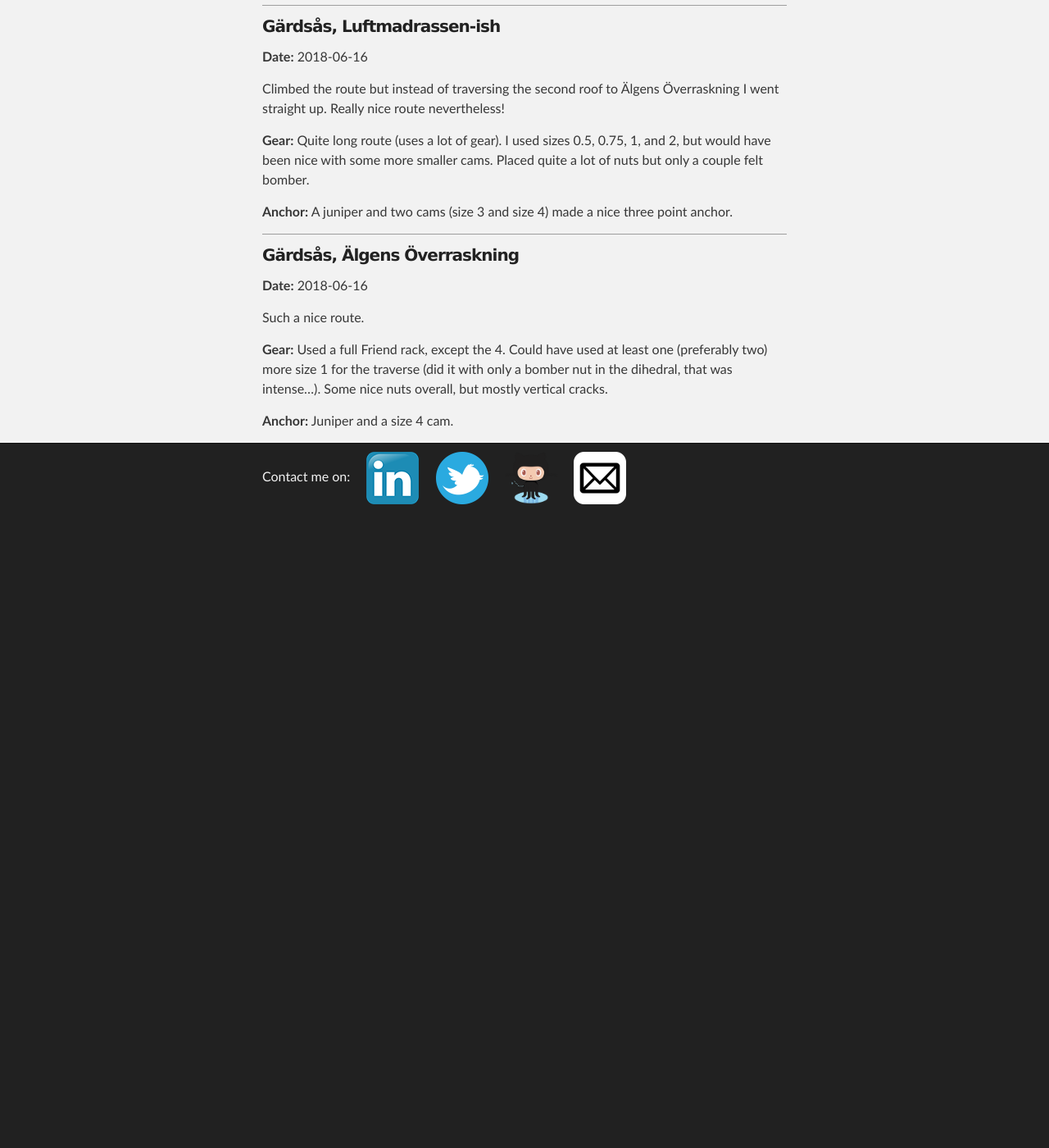
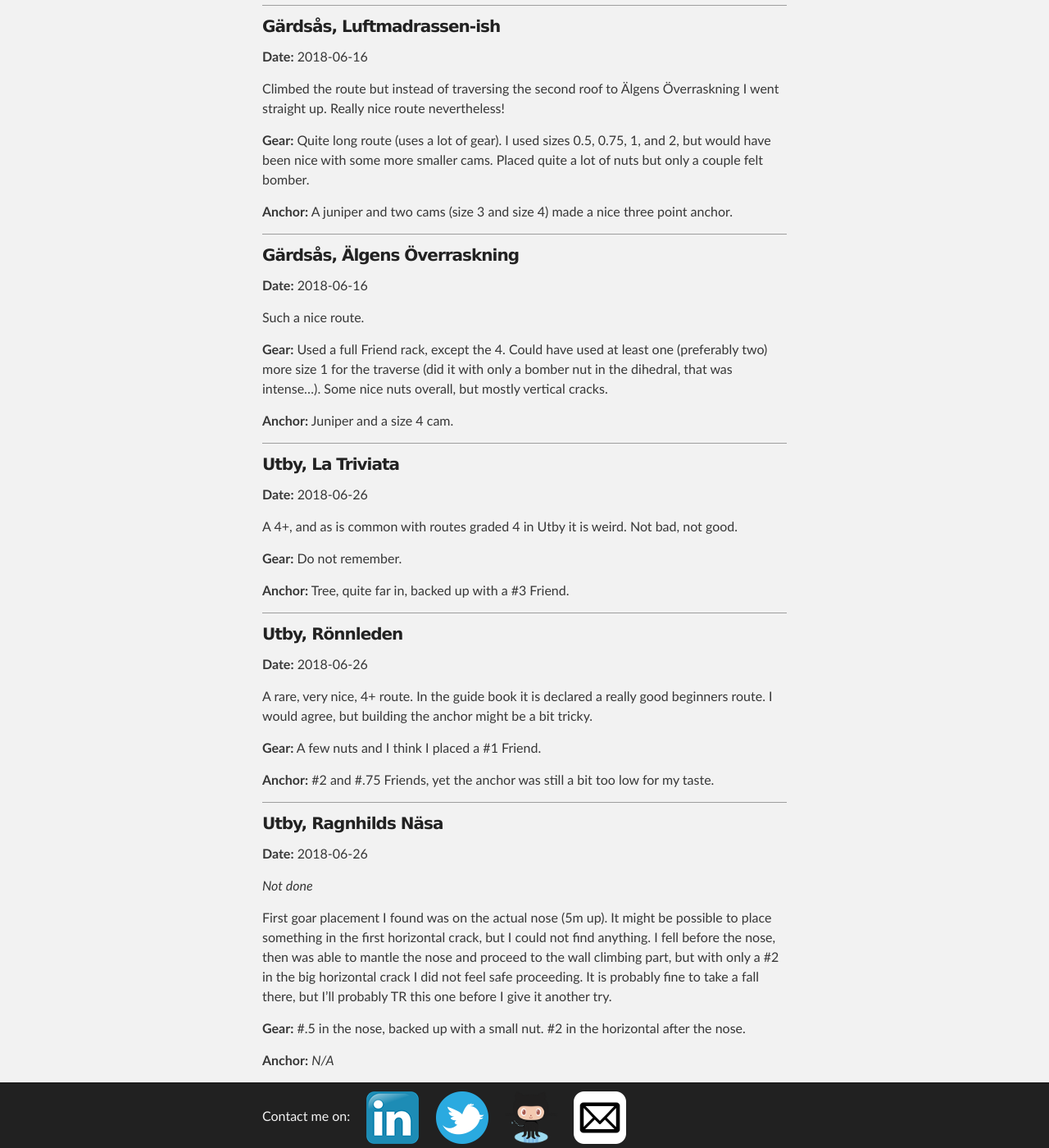
Before and after one commit to ErikThorsell/erikthorsell.github.io, a Jekyll site: the page built from ticklist.md, in a window 1280 px wide and 1400 px high, scrolled down 1652 px. Shown: the whole window at 82% size. Built offline with Jekyll 4.4.1, drawn with Linux system fonts in a browser that asks for light colours; our own code applies the rules of GitHub Pages for plain Markdown files; before the commit the page ends 2282 px from its top, so only the background shows below that; grey boxes are pictures that could not be loaded.

Commit message:
Update ticklist

```diff
--- a/ticklist.md
+++ b/ticklist.md
@@ -109,3 +109,52 @@ the dihedral, that was intense...). Some nice nuts overall, but mostly vertical
 cracks.
 
 **Anchor:** Juniper and a size 4 cam.
+
+---
+
+### Utby, La Triviata ###
+
+**Date:** 2018-06-26
+
+A 4+, and as is common with routes graded 4 in Utby it is weird. Not bad, not
+good.
+
+**Gear:** Do not remember.
+
+**Anchor:** Tree, quite far in, backed up with a \#3 Friend.
+
+---
+
+### Utby, Rönnleden ###
+
+**Date:** 2018-06-26
+
+A rare, very nice, 4+ route. In the guide book it is declared a really good
+beginners route. I would agree, but building the anchor might be a bit tricky.
+
+**Gear:** A few nuts and I think I placed a \#1 Friend.
+
+**Anchor:** \#2 and \#.75 Friends, yet the anchor was still a bit too low for my
+taste.
+
+---
+
+### Utby, Ragnhilds Näsa ###
+
+**Date:** 2018-06-26
+
+*Not done*
+
+First goar placement I found was on the actual nose (5m up). It might be
+possible to place something in the first horizontal crack, but I could not find
+anything.
+I fell before the nose, then was able to mantle the nose and proceed to the wall
+climbing part, but with only a \#2 in the big horizontal crack I did not feel
+safe proceeding.
+It is probably fine to take a fall there, but I'll probably TR this one before I
+give it another try.
+
+**Gear:** \#.5 in the nose, backed up with a small nut. \#2 in the horizontal
+after the nose.
+
+**Anchor:** *N/A*
```
